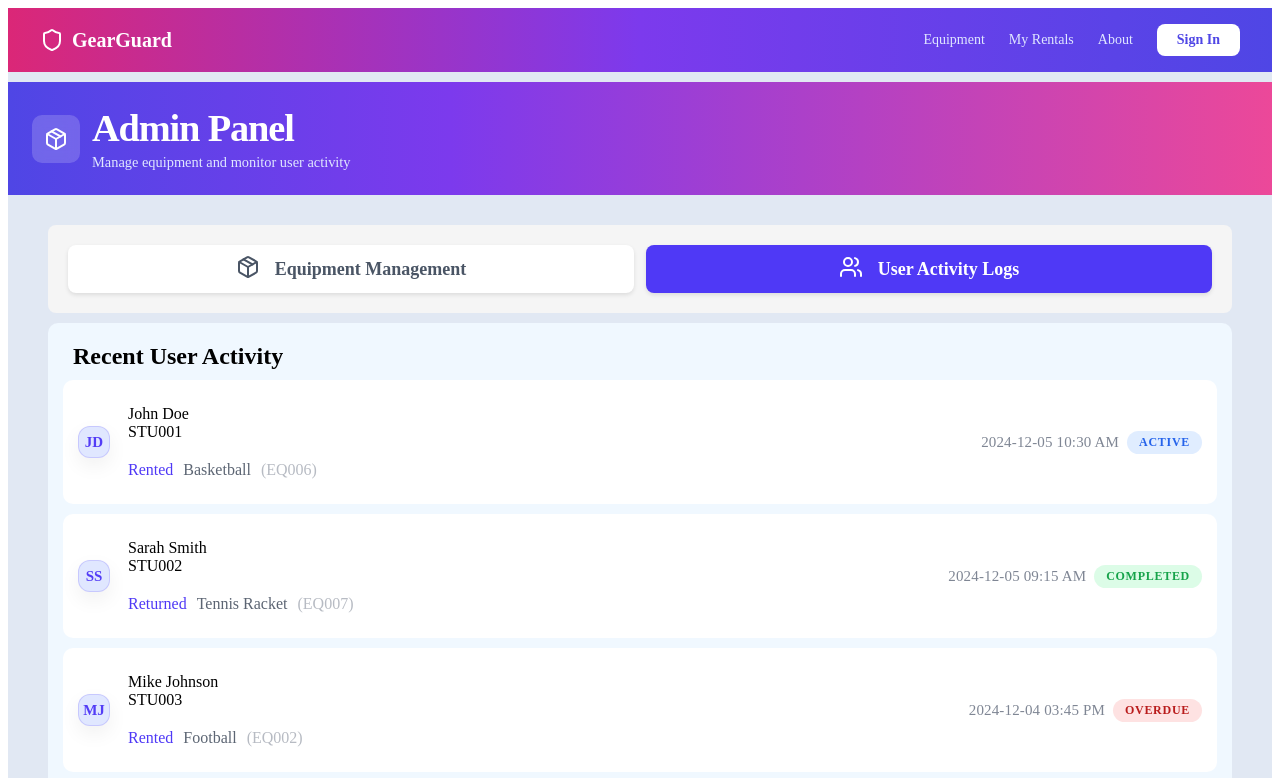
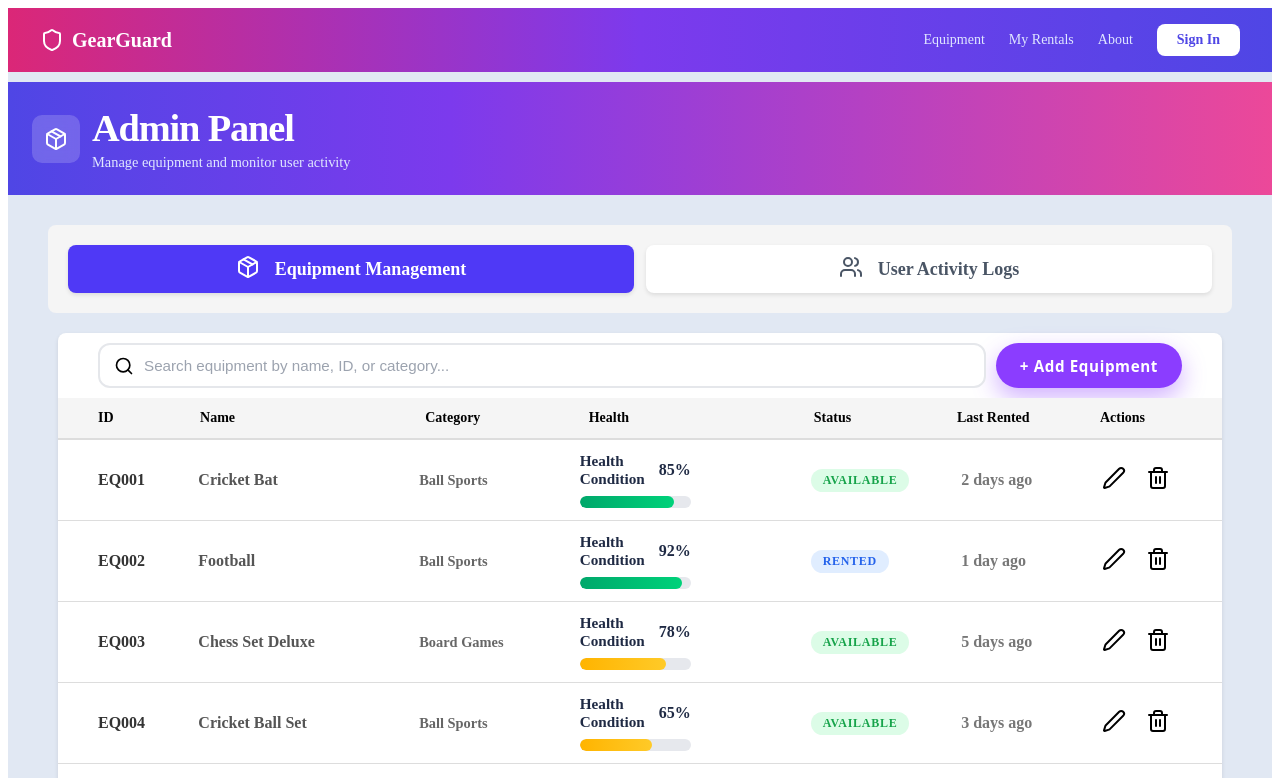
Before and after one commit to HexCore99/GearGuard, a React (Vite) app: page /admin in a window 1280 px wide. Shown: the top 778 px of the page. Built offline with nearby package versions, Linux system fonts and the light colour scheme.

Commit message:
Update AdminPanel default selected tab to "management"

```diff
--- a/src/pages/AdminPanel.jsx
+++ b/src/pages/AdminPanel.jsx
@@ -10,7 +10,7 @@ function AdminPanel() {
   const [userLogs, setUserLogs] = useState([]);
   const [equipments, setEquipments] = useState([]);
 
-  const [selectedTab, setSelectedTab] = useState("logs");
+  const [selectedTab, setSelectedTab] = useState("management");
 
   function onSelectedTab(value) {
     setSelectedTab(value);
```
